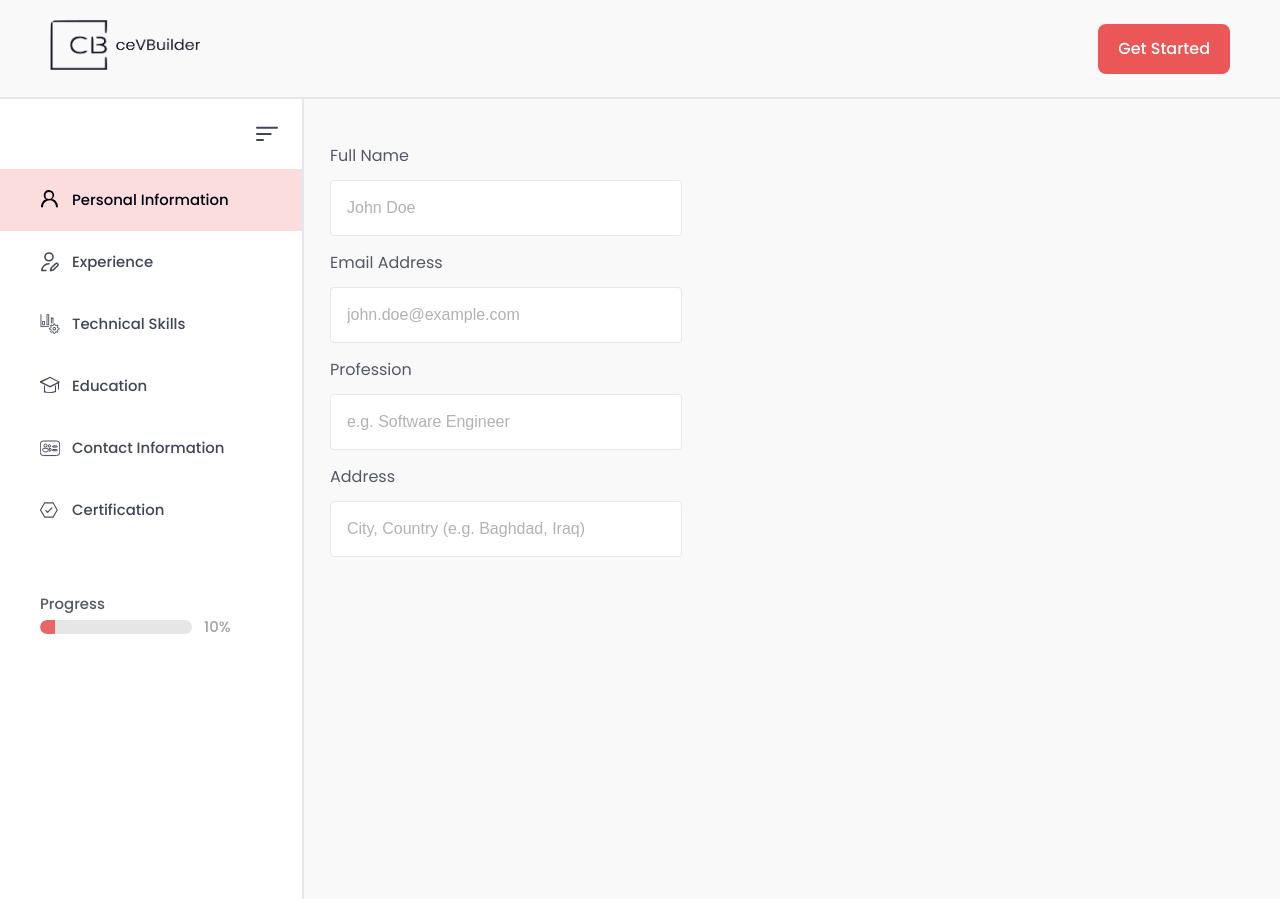
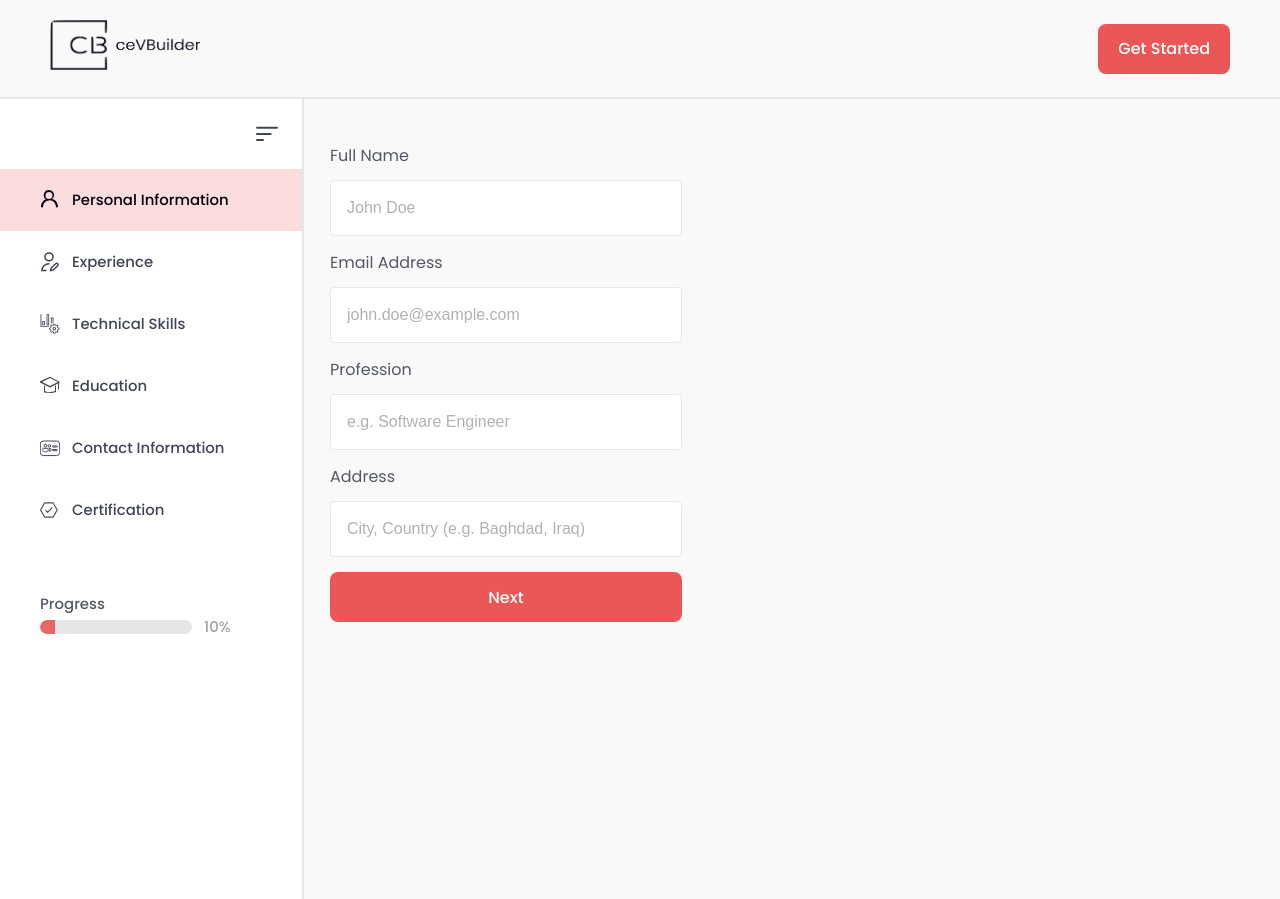
Before and after one commit to Moamal-2000/resume-builder, a Next.js app: page /builder in a window 1280 px wide. Built offline with nearby package versions, Linux system fonts and the light colour scheme.

Commit message:
feat(Button): add 'type' prop to support 'submit' button type

```diff
--- a/src/components/BuilderPage/PersonalInfo/PersonalInfoForm/PersonalInfoForm.jsx
+++ b/src/components/BuilderPage/PersonalInfo/PersonalInfoForm/PersonalInfoForm.jsx
@@ -1,3 +1,4 @@
+import Button from "@/components/Shared/Buttons/Button/Button";
 import Input from "@/components/Shared/Inputs/Input/Input";
 import { PERSONAL_INFO_INPUTS } from "@/data/builderFormsData";
 import s from "./PersonalInfoForm.module.scss";
@@ -14,6 +15,10 @@ const PersonalInfoForm = () => {
           type={type}
         />
       ))}
+
+      <Button fillWidth={true} type="submit">
+        Next
+      </Button>
     </form>
   );
 };
--- a/src/components/Shared/Buttons/Button/Button.jsx
+++ b/src/components/Shared/Buttons/Button/Button.jsx
@@ -5,6 +5,7 @@ const Button = ({
   children,
   fillWidth,
   paddingInline = "20px",
+  type = "button",
   onClick,
   href,
 }) => {
@@ -26,7 +27,7 @@ const Button = ({
 
   return (
     <button
-      type="button"
+      type={type}
       className={s.button}
       onClick={onClick}
       style={{
```
